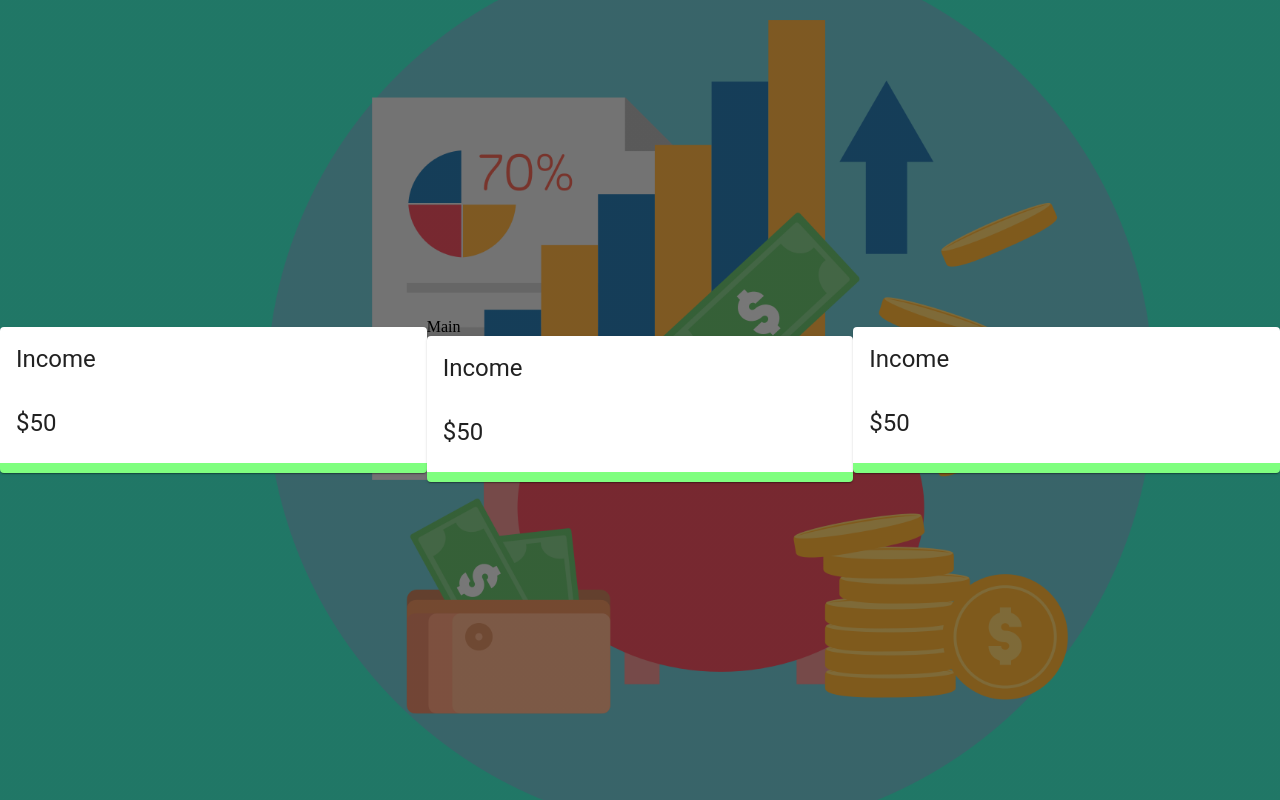
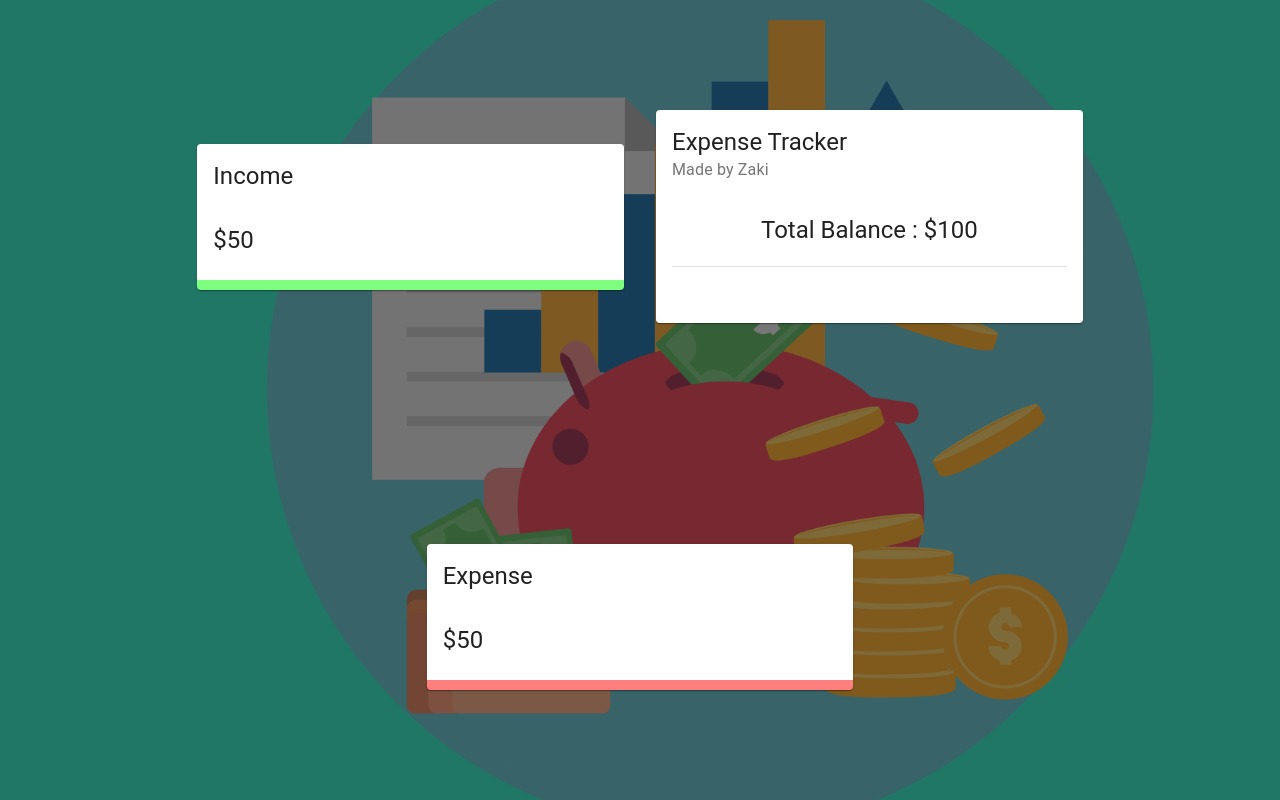
Before and after one commit to ZakiRangwala/Expense_Tracker, a React (Create React App) app: page / in a window 1280 px wide. Built offline with nearby package versions, Linux system fonts and the light colour scheme.

Commit message:
produce grids

```diff
--- a/src/App.js
+++ b/src/App.js
@@ -1,11 +1,16 @@
 import React from "react";
 import { Grid } from "@material-ui/core";
 import Details from "./components/Details/Details";
+import Main from "./components/Main/Main";
+import useStyles from "./styles";
 
 const App = () => {
+  const classes = useStyles();
+
   return (
     <div className="App">
       <Grid
+        className={classes.grid}
         container
         spacing={0}
         alignItems="center"
@@ -13,14 +18,13 @@ const App = () => {
         style={{ height: "100vh" }}
       >
         <Grid item xs={12} sm={4}>
-          <Details />
+          <Details title="Income" />
         </Grid>
         <Grid item xs={12} sm={4}>
-            Main
-          <Details />
+          <Main />
         </Grid>
         <Grid item xs={12} sm={4}>
-          <Details />
+          <Details title="Expense" />
         </Grid>
       </Grid>
     </div>
--- a/src/components/Details/Details.jsx
+++ b/src/components/Details/Details.jsx
@@ -3,11 +3,11 @@ import {Card, CardHeader, CardContent, Typography} from '@material-ui/core'
 import {Doughnut} from 'react-chartjs-2'
 import useStyles from './styles'
 
-const Details = () => {
+const Details = ({title}) => {
     const classes = useStyles();
     return (
-        <Card className={classes.income}>
-            <CardHeader title="Income" />
+        <Card className={title === "Income" ? classes.income : classes.expenses}>
+            <CardHeader title={title} />
             <CardContent>
                 <Typography variant="h5">$50</Typography>
                 {/* <Doughnut data="DATA" /> */}
```
